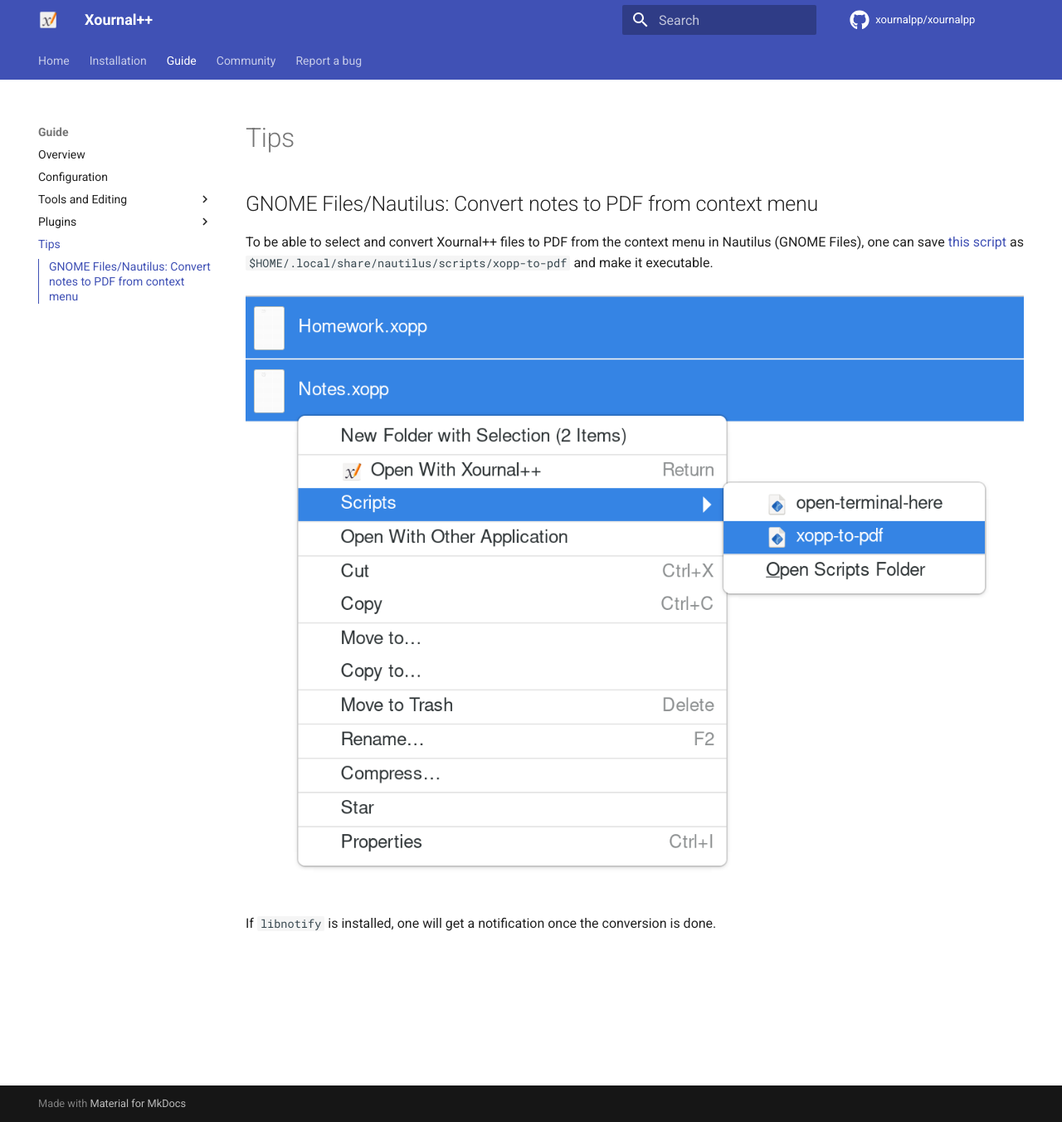
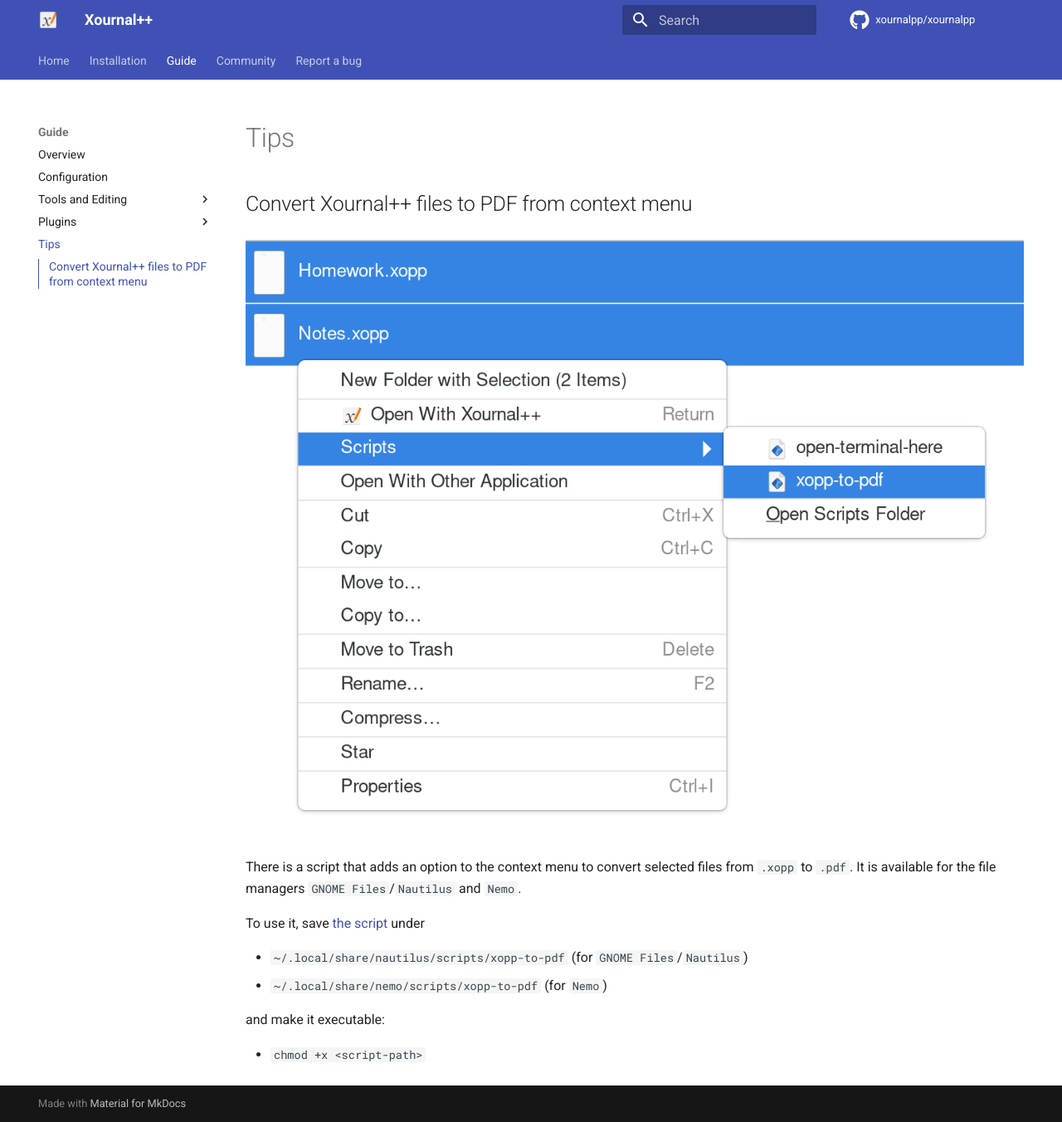
Before and after one commit to xournalpp/xournalpp.github.io, an MkDocs documentation site: the page built from docs/guide/tips.md, in a window 1280 px wide and 1352 px high. Shown: the whole window at 83% size. Built offline with MkDocs 1.6.1 and Material for MkDocs 9.7.7, drawn with Linux system fonts in a browser that asks for light colours; comment, search, counter and statistics services are not loaded; the version menu is left out.

Commit message:
add Nemo script path

```diff
--- a/docs/guide/tips.md
+++ b/docs/guide/tips.md
@@ -1,11 +1,17 @@
 # Tips
 
-## GNOME Files/Nautilus: Convert notes to PDF from context menu
+## Convert Xournal++ files to PDF from context menu
 
-To be able to select and convert Xournal++ files to PDF from the context menu in Nautilus (GNOME Files),
-one can save [this script](../resources/xopp-to-pdf) as
-`$HOME/.local/share/nautilus/scripts/xopp-to-pdf` and make it executable.
+![Screenshot-of-Nautilus-context-menu-to-convert-selected-xopp-files-to-pdf](../img/xopp-to-pdf_context-menu.png)
 
-![screenshot-Nautilus-action-convert-xopp-to-pdf](../img/xopp-to-pdf_context-menu.png)
+There is a script that adds an option to the context menu to convert selected files from `.xopp` to `.pdf`.
+It is available for the file managers `GNOME Files`/`Nautilus` and `Nemo`.
 
-If `libnotify` is installed, one will get a notification once the conversion is done.
+To use it, save [the script](../resources/xopp-to-pdf) under
+
+- `~/.local/share/nautilus/scripts/xopp-to-pdf` (for `GNOME Files`/`Nautilus`)
+- `~/.local/share/nemo/scripts/xopp-to-pdf` (for `Nemo`)
+
+and make it executable:
+
+- `chmod +x <script-path>`
```
